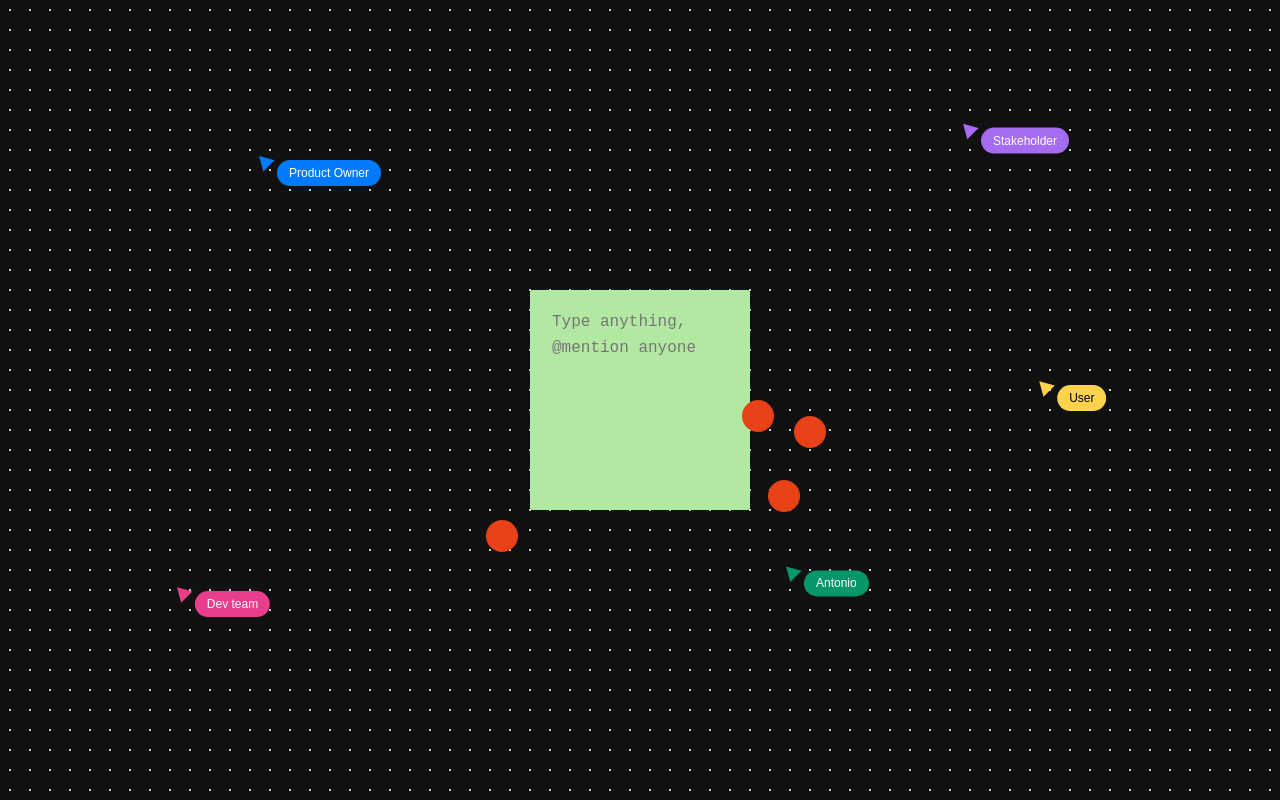
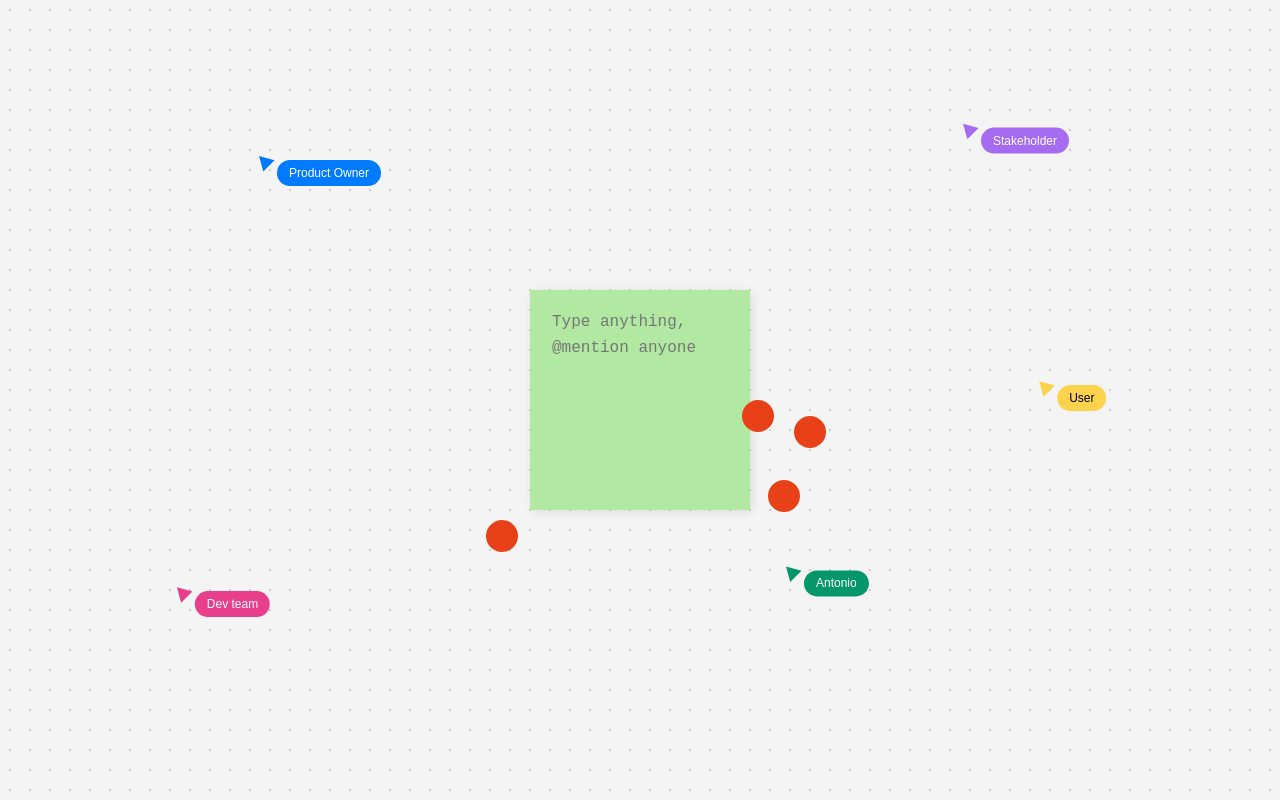
Before and after one commit to antmgarcia/sticky-notes, a plain HTML site: page index.html in a window 1280 px wide. Drawn offline with Linux system fonts and the light colour scheme.

Commit message:
Update index.html
Background issue

```diff
--- a/index.html
+++ b/index.html
@@ -7,7 +7,7 @@
     html, body {
       margin: 0;
       padding: 0;
-      background: #111111;
+      background: #F4F4F4;
       font-family: sans-serif;
       height: 100%;
       overflow: hidden;
```
